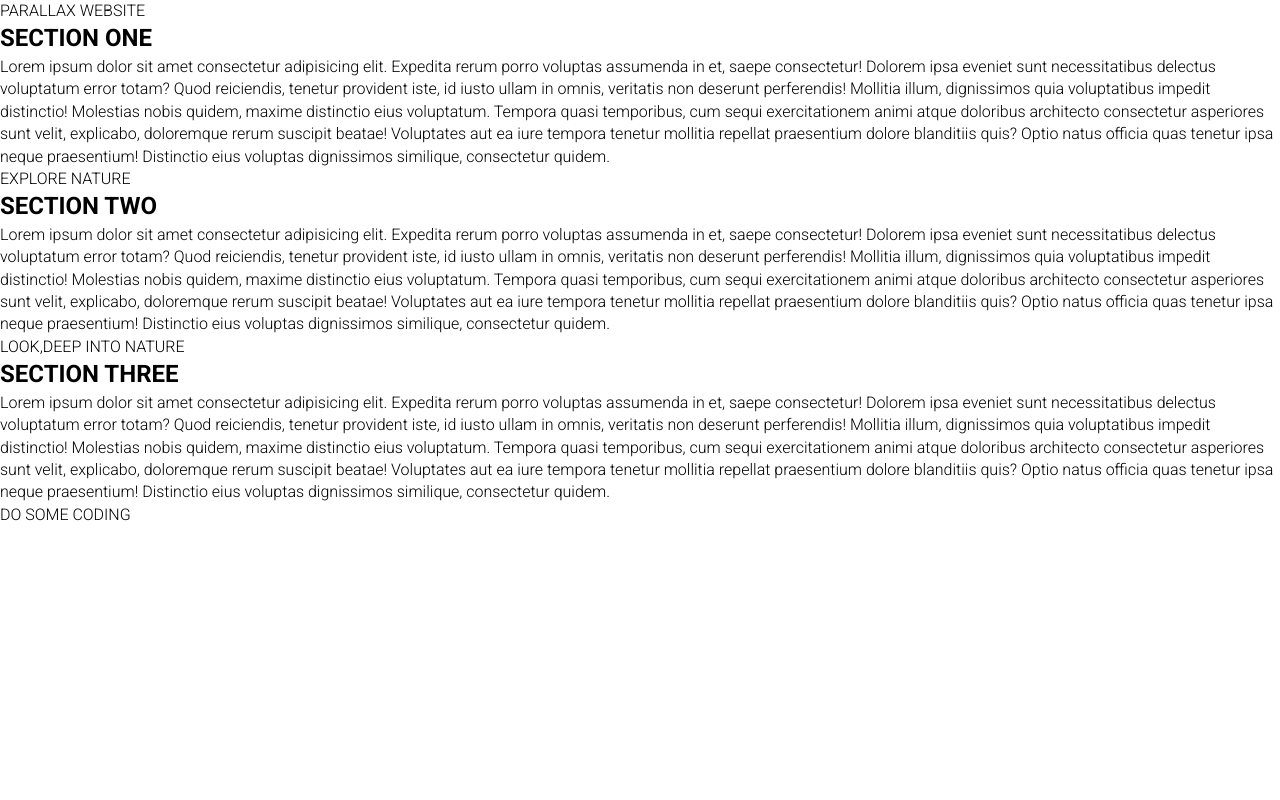
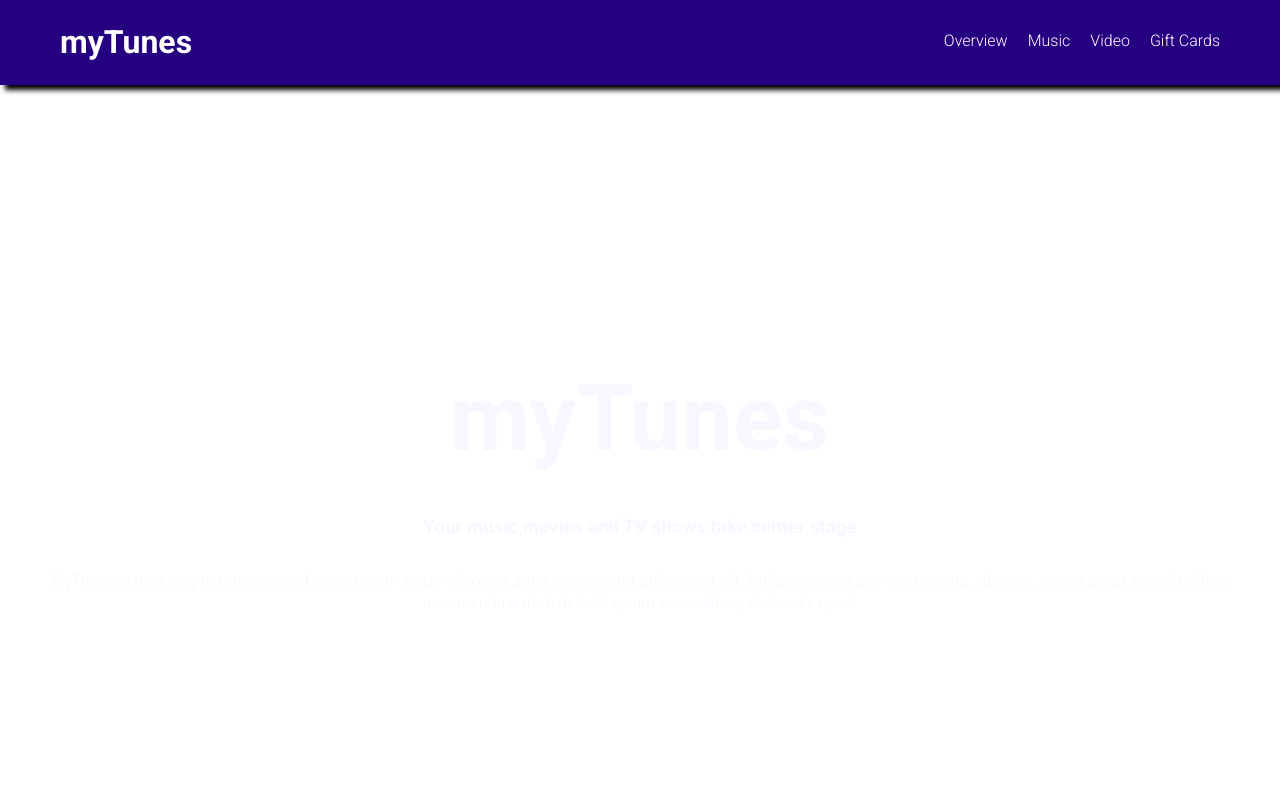
Before and after one commit to SammedBG/on-click-website, a plain HTML site: page index.html in a window 1280 px wide. Shown: the top 800 px of the page. Drawn offline with Linux system fonts and the light colour scheme.

Commit message:
index.html

```diff
--- a/index.html
+++ b/index.html
@@ -4,78 +4,157 @@
 <head>
     <meta charset="UTF-8">
     <meta name="viewport" content="width=device-width, initial-scale=1.0">
-    <title>PARALLAX WEBSITE</title>
+    <title>MyTunes Website</title>
     <link rel="stylesheet" href="style.css">
+    <script src="https://kit.fontawesome.com/009e888f44.js" crossorigin="anonymous"></script>
 </head>
 
 <body>
-    <section class="pimg1">
-        <div class="ptext">
-            <span class="pbg">
-                PARALLAX WEBSITE
-            </span>
+    <header>
+        <nav class="container">
+            <div class="logo">myTunes</div>
+            <ul>
+                <a href="#hero">
+                    <li>Overview</li>
+                </a>
+                <a href="#music">
+                    <li>Music</li>
+                </a>
+                <a href="#video">
+                    <li>Video</li>
+                </a>
+                <a href="#gift">
+                    <li>Gift Cards</li>
+                </a>
+            </ul>
+        </nav>
+    </header>
+    <main>
+        <section class="hero_section" id="hero">
+            <div class="container">
+                <h1>myTunes</h1>
+                <h3>Your music,movies and TV shows take center stage</h3>
+                <p>MyTunes is best way to organize and enjoy Lorem ipsum dolor, sit amet consectetur adipisicing elit.
+                    Nulla
+                    excepturi a omnis minima, laborum, eius quaerat impedit officia assumenda autem deleniti ipsam
+                    accusamus, reiciendis quos! </p>
             </div>
         </section>
-    <section class="section section_light">
-        <h2>SECTION ONE</h2>
-        <p>Lorem ipsum dolor sit amet consectetur adipisicing elit. Expedita rerum porro voluptas assumenda in et, saepe
-            consectetur! Dolorem ipsa eveniet sunt necessitatibus delectus voluptatum error totam? Quod reiciendis,
-            tenetur provident iste, id iusto ullam in omnis, veritatis non deserunt perferendis! Mollitia illum,
-            dignissimos quia voluptatibus impedit distinctio! Molestias nobis quidem, maxime distinctio eius voluptatum.
-            Tempora quasi temporibus, cum sequi exercitationem animi atque doloribus architecto consectetur asperiores
-            sunt velit, explicabo, doloremque rerum suscipit beatae! Voluptates aut ea iure tempora tenetur mollitia
-            repellat praesentium dolore blanditiis quis? Optio natus officia quas tenetur ipsa neque praesentium!
-            Distinctio eius voluptas dignissimos similique, consectetur quidem.</p>
+        <section class="music_section" id="music">
+            <div class="container">
+                <h2><span><i class="fa-solid fa-music"></i></span>Music</h2>
+                <h3>45 million songs.zero ads</h3>
+                <h5>Lorem ipsum dolor, sit amet consectetur adipisicing elit. Quos quasi vo
+                    luptates minus aliquam eveniet sol
+                    uta fugiat fuga est dignissimos Lorem ipsum dolor sit amet consectetur adipisicing elit. Suscipit
+                    enim nostrum temporibus sit repudiandae minus. Quae beatae ducimus numquam non., voluptatibus
+                    debitis velit dolor, non quae!</h5>
+                <button class="primary_btn">Start Your Trail Now</button>
+                <p>orange music is available in mytunes for ios and android</p>
+                <div class="music_img">
+                    <img src="imgs/ipad-iphone.png" alt="">
+                </div>
+            </div>
+
 
         </section>
-    <section class="pimg2">
-        <div class="ptext">
-            <span class="pbg">
-                EXPLORE NATURE
-            </span>
+        <section class="about_section">
+            <div class="about_container">
+                <h2>The movies and TV collection you always wished for.Granted.</h2>
+                <p>Lorem ipsum dolor sit, amet consectetur adipisicing elit. Enim commodi voluptate repudiandae culpa!
+                    Odit possimus exerc Lorem ipsum dolor sit amet consectetur, adipisicing elit. Sed ipsum magni odio
+                    molestias quod autem error officiis vitae dolores harum.itationem culpa delectus dolores distinctio,
+                    velit libero, eveniet alias illum
+                    cum quaerat sed, harum fugit.</p>
+                <button class="secondary_btn">
+                    Read More
+                </button>
+                <div class="vedio_img">
+                    <img src="imgs/mac.png" alt="mac">
+                </div>
             </div>
         </section>
-    <section class="section section_light">
-        <h2>SECTION TWO</h2>
-        <p>Lorem ipsum dolor sit amet consectetur adipisicing elit. Expedita rerum porro voluptas assumenda in et, saepe
-            consectetur! Dolorem ipsa eveniet sunt necessitatibus delectus voluptatum error totam? Quod reiciendis,
-            tenetur provident iste, id iusto ullam in omnis, veritatis non deserunt perferendis! Mollitia illum,
-            dignissimos quia voluptatibus impedit distinctio! Molestias nobis quidem, maxime distinctio eius voluptatum.
-            Tempora quasi temporibus, cum sequi exercitationem animi atque doloribus architecto consectetur asperiores
-            sunt velit, explicabo, doloremque rerum suscipit beatae! Voluptates aut ea iure tempora tenetur mollitia
-            repellat praesentium dolore blanditiis quis? Optio natus officia quas tenetur ipsa neque praesentium!
-            Distinctio eius voluptas dignissimos similique, consectetur quidem.</p>
+        <section class="video_section" id="video">
+            <div class="container">
+                <h3>A World of entertainment.Available wherever you are.</h3>
+                <p>Lorem ipsum dolor sit amet, co Lorem ipsum, dolor sit amet consectetur adipisicing elit. Inventore
+                    optio eveniet maxime neque excepturi illum doloribus nemo cupiditate deleniti alias, reiciendis modi
+                    nesciunt quod velit deserunt voluptatum aspernatur debitis fugit?nsectetur adipisicing elit.
+                    Officiis deleniti praesentium aperiam
+                    maiores sint alias? Sed similique nulla voluptatibus sunt sit, consectetur officiis doloribus
+                    recusandae error a ipsum optio fugiat. Cum alias ipsum sapiente ut a cupiditate, architecto
+                    perferendis voluptatum.</p>
 
-    </section>
-    <section class="pimg3">
-        <div class="ptext">
-            <span class="pbg">
-                LOOK,DEEP INTO NATURE
-            </span>
             </div>
         </section>
-    <section class="section section_light">
-        <h2>SECTION THREE</h2>
-        <p>Lorem ipsum dolor sit amet consectetur adipisicing elit. Expedita rerum porro voluptas assumenda in et, saepe
-            consectetur! Dolorem ipsa eveniet sunt necessitatibus delectus voluptatum error totam? Quod reiciendis,
-            tenetur provident iste, id iusto ullam in omnis, veritatis non deserunt perferendis! Mollitia illum,
-            dignissimos quia voluptatibus impedit distinctio! Molestias nobis quidem, maxime distinctio eius voluptatum.
-            Tempora quasi temporibus, cum sequi exercitationem animi atque doloribus architecto consectetur asperiores
-            sunt velit, explicabo, doloremque rerum suscipit beatae! Voluptates aut ea iure tempora tenetur mollitia
-            repellat praesentium dolore blanditiis quis? Optio natus officia quas tenetur ipsa neque praesentium!
-            Distinctio eius voluptas dignissimos similique, consectetur quidem.</p>
-
-    </section>
-    <section class="pimg4">
-        <div class="ptext">
-            <span class="pbg">
-                DO SOME CODING
-            </span>
+        <div class="container">
+            <section class="gift_section" id="gift">
+                <div class="container">
+                    <img src="imgs/gift_card.png" alt="giftcard">
+                </div>
+                <div class="gift_content">
+                <h2>Gift Cards</h2>
+                <p>Lorem ipsum dolor sit amet consectetur adipisicing elit. Incidunt adipisci cumque eum? Ipsa nulla
+                    repudiandae animi ipsam perferendis velit nihil. Iure, saepe. Culpa ipsam fugit rerum quidem aliquam ex
+                    aut eum exercitationem voluptatum, consectetur veniam suscipit sit blanditiis! Odio, dicta.</p>
+                    <p>Lorem ipsum dolor sit amet consectetur adipisicing elit. Laboriosam, eaque.</p>
+                    <button class="tertiary_btn">
+                        Redeem
+                    </button>
     </div>
             </section>
+        </div>
 
-
-
+    </main>
+    <footer>
+        <section class="first_section">
+            <div class="foot_container">
+                <div class="footer_links">
+                    <h4>Shop & learn</h4>
+                    <ul>
+                        <li>Music</li>
+                        <li>Movies</li>
+                        <li>shows</li>
+                        <li>Apps</li>
+                        <li>Gift Cards</li>
+                    </ul>
+                </div>
+                <div class="footer_links">
+                    <h4>Orange Store</h4>
+                    <ul>
+                        <li>Find a Store</li>
+                        <li>Today at orange</li>
+                        <li>Orange Camp</li>
+                        <li>Financing</li>
+                        <li>Order Status</li>
+                    </ul>
+                </div>
+                <div class="footer_links">
+                    <h4>Education & Business</h4>
+                    <ul>
+                        <li>Orange & Educatin</li>
+                        <li>Shop for College</li>
+                        <li>Orange & Business</li>
+                        <li>Shop for Business</li>
+                        <li>Jobs</li>
+                    </ul>
+                </div>
+                <div class="footer_links">
+                    <h4>About Orange</h4>
+                    <ul>
+                        <li>Newsroom</li>
+                        <li>Orange Leadership</li>
+                        <li>investor</li>
+                        <li>Events</li>
+                        <li>Control Orange</li>
+                    </ul>
+                </div>
+            </div>
+        </section>
+        <section class="second_section">
+         Copyright © 2024 Do Some Coding
+        </section>
+    </footer>
 
 </body>
 
```
Lines whose indentation alone changed are shown as unchanged.
